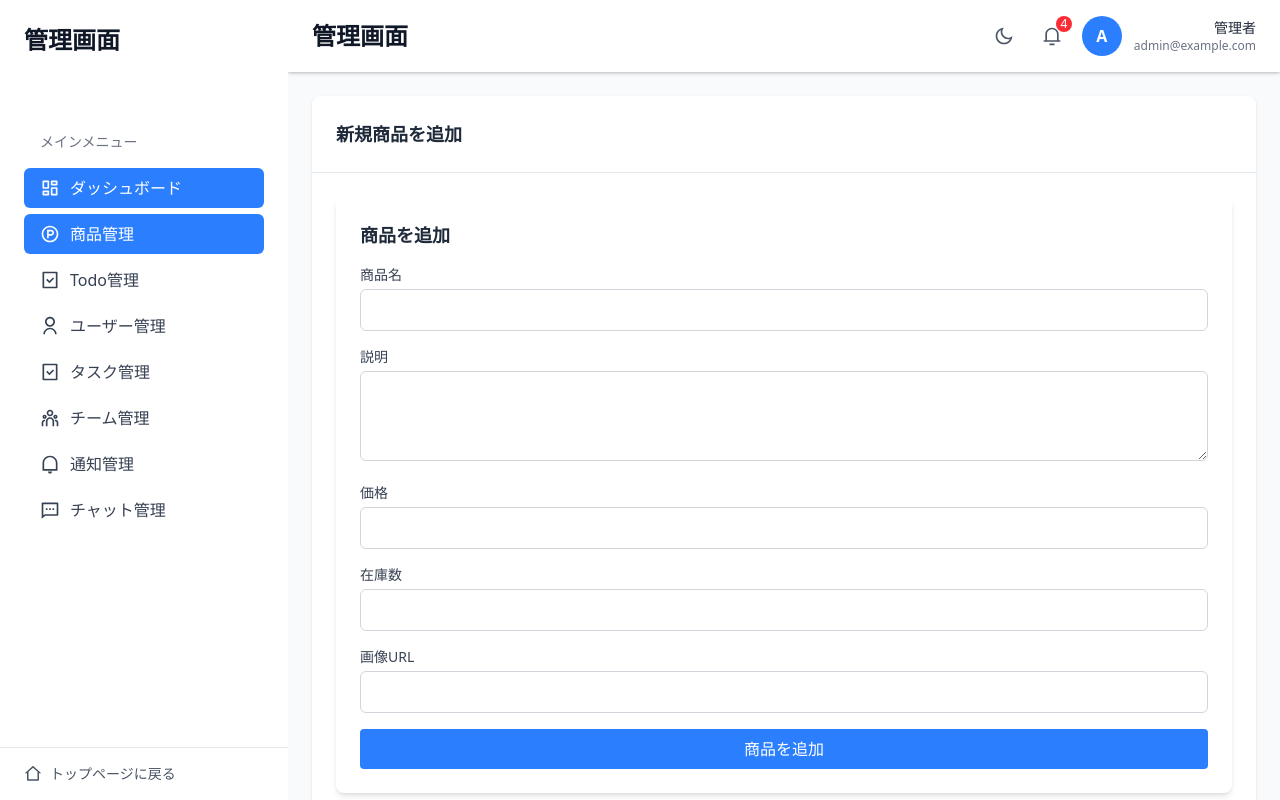
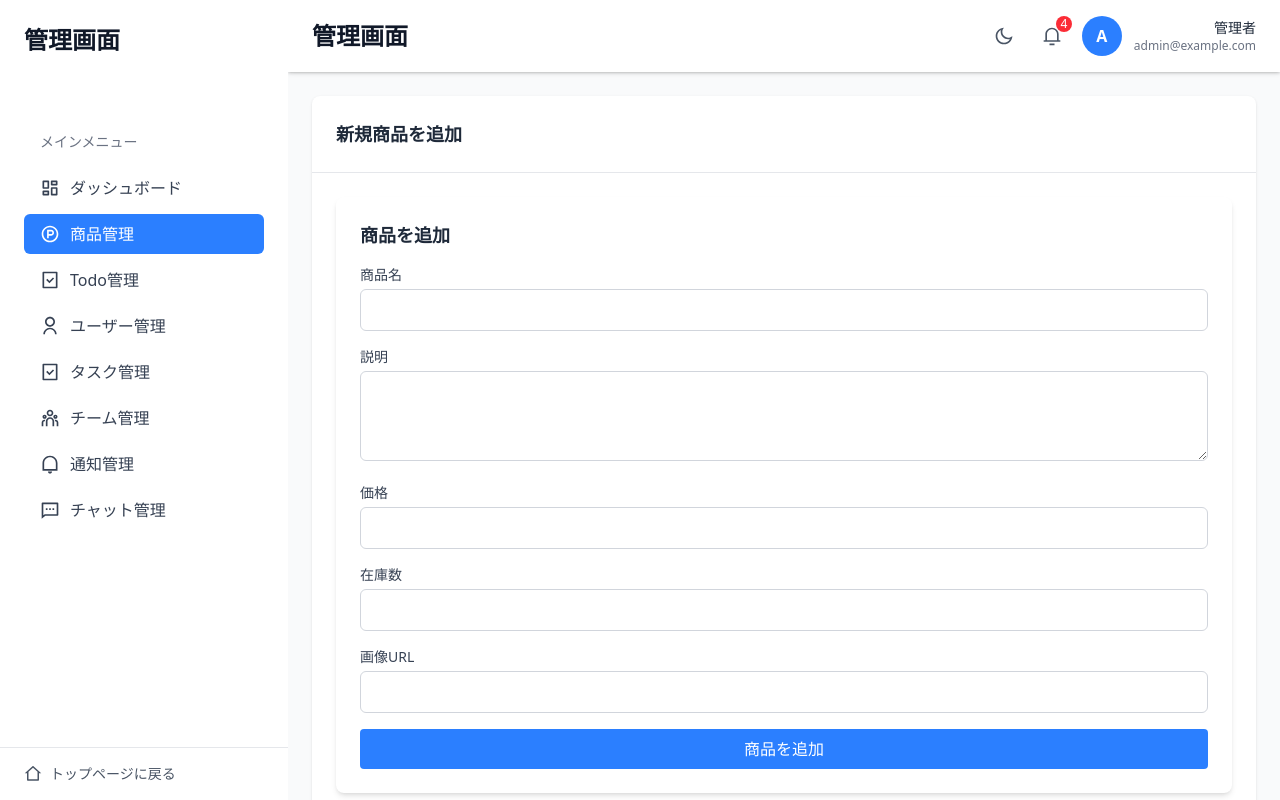
Before and after one commit to AI1411/ts-fullstack, a Next.js app in the folder apps/frontend/: page /admin/products/create in a window 1280 px wide. Built offline with nearby package versions, Linux system fonts and the light colour scheme; no server answers; what hono would draw is missing.

Commit message:
Sidebarコンポーネントのアイコン修正とリンクの条件式を簡略化

```diff
--- a/apps/frontend/src/common/components/layout/Sidebar.tsx
+++ b/apps/frontend/src/common/components/layout/Sidebar.tsx
@@ -10,7 +10,7 @@ import {
   RiTeamLine,
   RiUserLine,
   RiMessage2Line,
-  RiProductHuntFill, RiProductHuntLine
+  RiProductHuntLine
 } from "react-icons/ri";
 
 interface SidebarProps {
@@ -67,7 +67,7 @@ const Sidebar = ({sidebarOpen, setSidebarOpen}: SidebarProps) => {
               <li>
                 <Link
                   href="/admin"
-                  className={`group relative flex items-center gap-2.5 rounded-md px-4 py-2 font-medium duration-300 ease-in-out ${isActive('/admin') && !isActive('/admin/todos') && !isActive('/admin/users') ? 'bg-blue-500 text-white' : 'text-gray-700 hover:bg-blue-500/10 dark:text-gray-300 dark:hover:bg-blue-500/10'}`}
+                  className={`group relative flex items-center gap-2.5 rounded-md px-4 py-2 font-medium duration-300 ease-in-out ${pathname === '/admin' ? 'bg-blue-500 text-white' : 'text-gray-700 hover:bg-blue-500/10 dark:text-gray-300 dark:hover:bg-blue-500/10'}`}
                 >
                   <RiDashboardLine className="text-xl"/>
                   ダッシュボード
```
